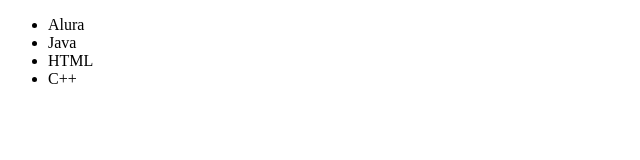
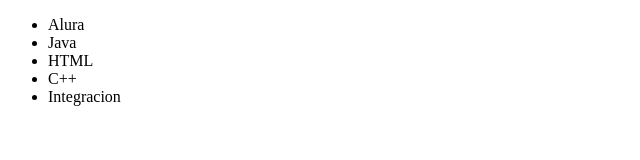
Before and after one commit to MiguelFOlivar/AluraGit, a plain HTML site: page index.html in a window 1280 px wide. Shown: the whole page, without its empty margins (0-640 px from the left). Drawn offline with Linux system fonts and the light colour scheme.

```diff
--- a/index.html
+++ b/index.html
@@ -12,6 +12,7 @@
         <li>Java</li>
         <li>HTML</li>
         <li>C++</li>
+        <li>Integracion</li>
     </ul>
 </body>
 </html>
```
Also changed, not shown: 1 other file.
